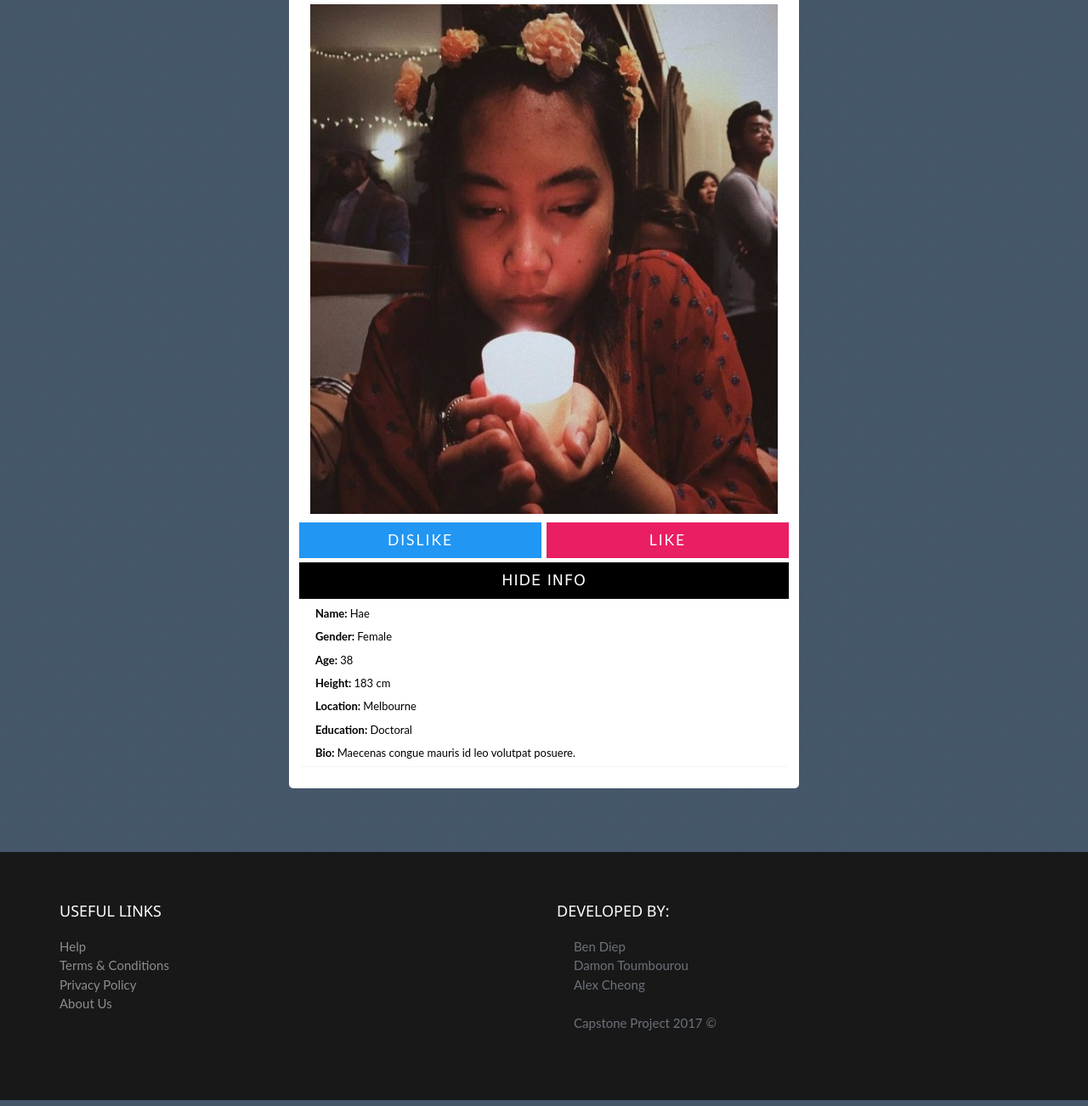
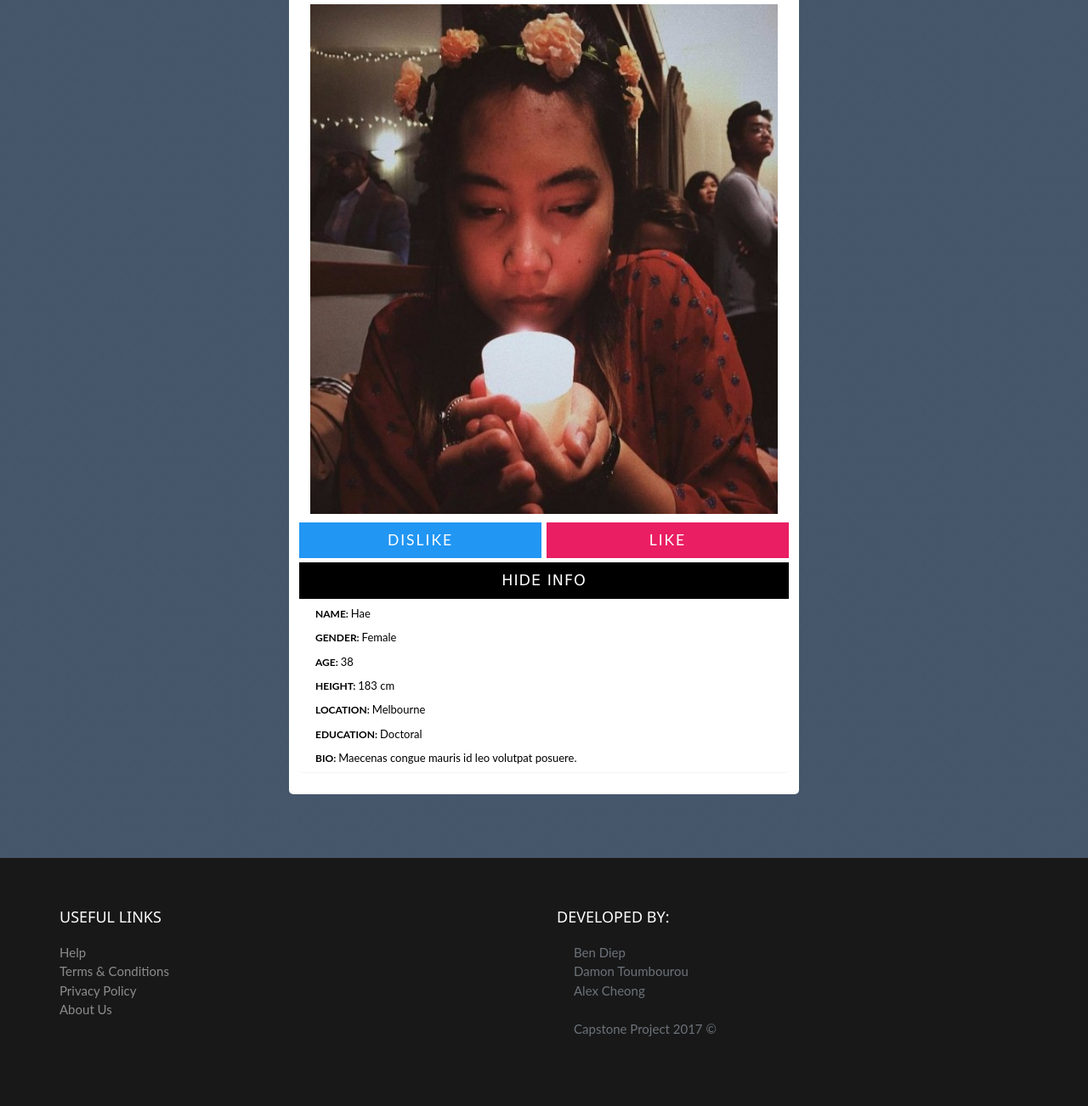
Before and after one commit to TYGATHUG/MatchMaker, a Flask app: page / in a window 1280 px wide, after a click on "SHOW INFO". Shown: the part 180-1482 px from the top of the page at 85% size. Run offline with Flask 2, Linux system fonts and the light colour scheme; a user stored in the database is signed in; data comes from the database, SQL or seed files in the repository; some libraries are stand-ins or nearby versions.

Commit message:
minor changes

```diff
--- a/static/css/modalbox.css
+++ b/static/css/modalbox.css
@@ -185,6 +185,11 @@ div.tab button.active {
     overflow: auto;
 }
 
+.panel-title {
+    font-weight: bold;
+    font-size: 12px;
+    text-transform: uppercase;
+}
 /* ------------------------------------------------------------------------------
 	 Recommended Section
 -------------------------------------------------------------------------------*/
--- a/templates/member.html
+++ b/templates/member.html
@@ -109,31 +109,31 @@
                                     {% for value in user %}
 
                                         {% if value.name %}
-                                            <p class="panel-name" style="display:none; margin-top: 5px; margin-bottom: 5px;"><b>Name: </b>{{ value.name }}</p>
+                                            <p class="panel-name" style="display:none; margin-top: 5px; margin-bottom: 5px;"><span class="panel-title">Name: </span>{{ value.name }}</p>
                                         {% endif %}
 
                                         {% if value.gender %}
-                                            <p class="panel-gender" style="display:none; margin-top: 5px; margin-bottom: 5px"><b>Gender: </b>{{ value.gender }}</p>
+                                            <p class="panel-gender" style="display:none; margin-top: 5px; margin-bottom: 5px"><span class="panel-title">Gender: </span>{{ value.gender }}</p>
                                         {% endif %}
 
                                         {% if value.age %}
-                                            <p class="panel-age" style="display:none; margin-top: 5px; margin-bottom: 5px;"><b>Age: </b>{{ value.age }}</p>
+                                            <p class="panel-age" style="display:none; margin-top: 5px; margin-bottom: 5px;"><span class="panel-title">Age: </span>{{ value.age }}</p>
                                         {% endif %}
 
                                         {% if value.height %}
-                                            <p class="panel-height" style="display:none; margin-top: 5px; margin-bottom: 5px;"><b>Height: </b>{{ value.height }} cm</p>
+                                            <p class="panel-height" style="display:none; margin-top: 5px; margin-bottom: 5px;"><span class="panel-title">Height: </span>{{ value.height }} cm</p>
                                         {% endif %}
 
                                         {% if value.location %}
-                                            <p class="panel-location" style="display:none; margin-top: 5px; margin-bottom: 5px;"><b>Location: </b>{{ value.location }}</p>
+                                            <p class="panel-location" style="display:none; margin-top: 5px; margin-bottom: 5px;"><span class="panel-title">Location: </span>{{ value.location }}</p>
                                         {% endif %}
 
                                         {% if value.education %}
-                                            <p class="panel-education" style="display:none; margin-top: 5px; margin-bottom: 5px;"><b>Education: </b>{{ value.education }}</p>
+                                            <p class="panel-education" style="display:none; margin-top: 5px; margin-bottom: 5px;"><span class="panel-title">Education: </span>{{ value.education }}</p>
                                         {% endif %}
 
                                         {% if value.bio %}
-                                            <p class="panel-bio" style="display:none; margin-top: 5px; margin-bottom: 5px;"><b>Bio: </b>{{ value.bio }}</p>
+                                            <p class="panel-bio" style="display:none; margin-top: 5px; margin-bottom: 5px;"><span class="panel-title">Bio: </span>{{ value.bio }}</p>
                                         {% endif %}
 
                                     {% endfor %}
```
